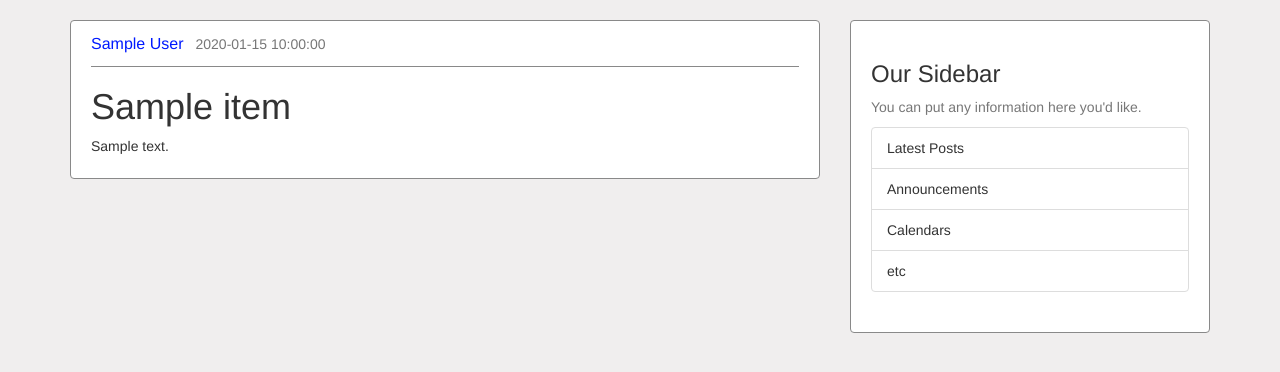
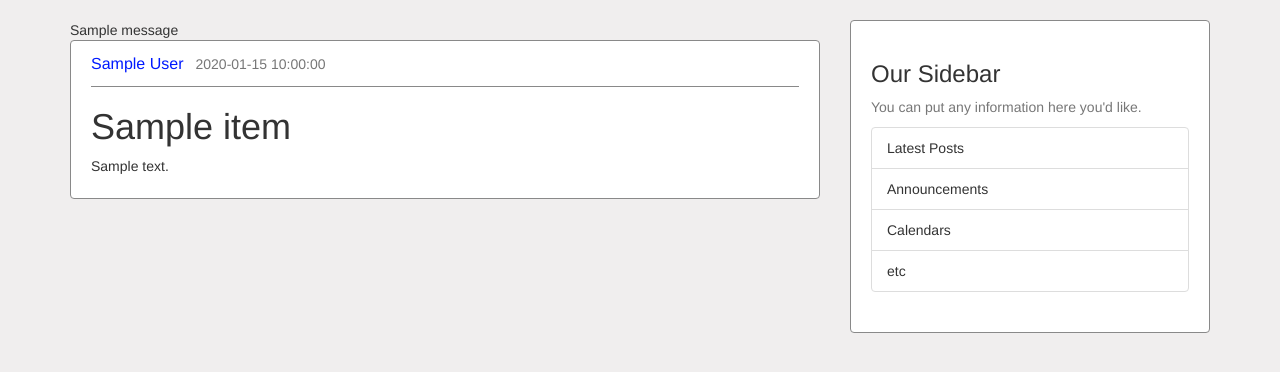
Before and after one commit to yorozc/yorozc-blog, a Flask app: page / in a window 1280 px wide. Shown: the part 76-448 px from the top of the page. Run offline with Flask 3, Linux system fonts and the light colour scheme; one stand-in notice (Sample message) is shown; a database or web service that is not in the repository returns one stand-in record (values such as "Sample title"); some libraries are stand-ins or nearby versions.

Commit message:
added jinja templating for message flashing

```diff
--- a/website/static/css/style.css
+++ b/website/static/css/style.css
@@ -52,3 +52,17 @@ body{
     padding: 20px;
     background-color: white;
 }
+
+/*-----flash messages-----*/
+
+.flash_message{
+
+}
+
+.flash_message .success{
+
+}
+
+.flash_message .error{
+
+}
--- a/website/templates/index.html
+++ b/website/templates/index.html
@@ -3,6 +3,23 @@
 {% block title %}Yblog{% endblock %}
 
 {% block content %}
+
+    {% with messages = get_flashed_messages(with_categories=true) %}
+        {% if messages %}
+            {% for category, message in messages %}
+                {% if category == "success" %}
+                    <div class="flash_message success">
+                        {{ message }}
+                    </div>
+                {% else %}
+                    <div class="flash_message error">
+                        {{ message }}
+                    </div>
+                {% endif %}
+            {% endfor %}
+        {% endif %}
+    {% endwith %}
+
     {% for post in posts | reverse %}
 
     <div class="blog-container">
```
